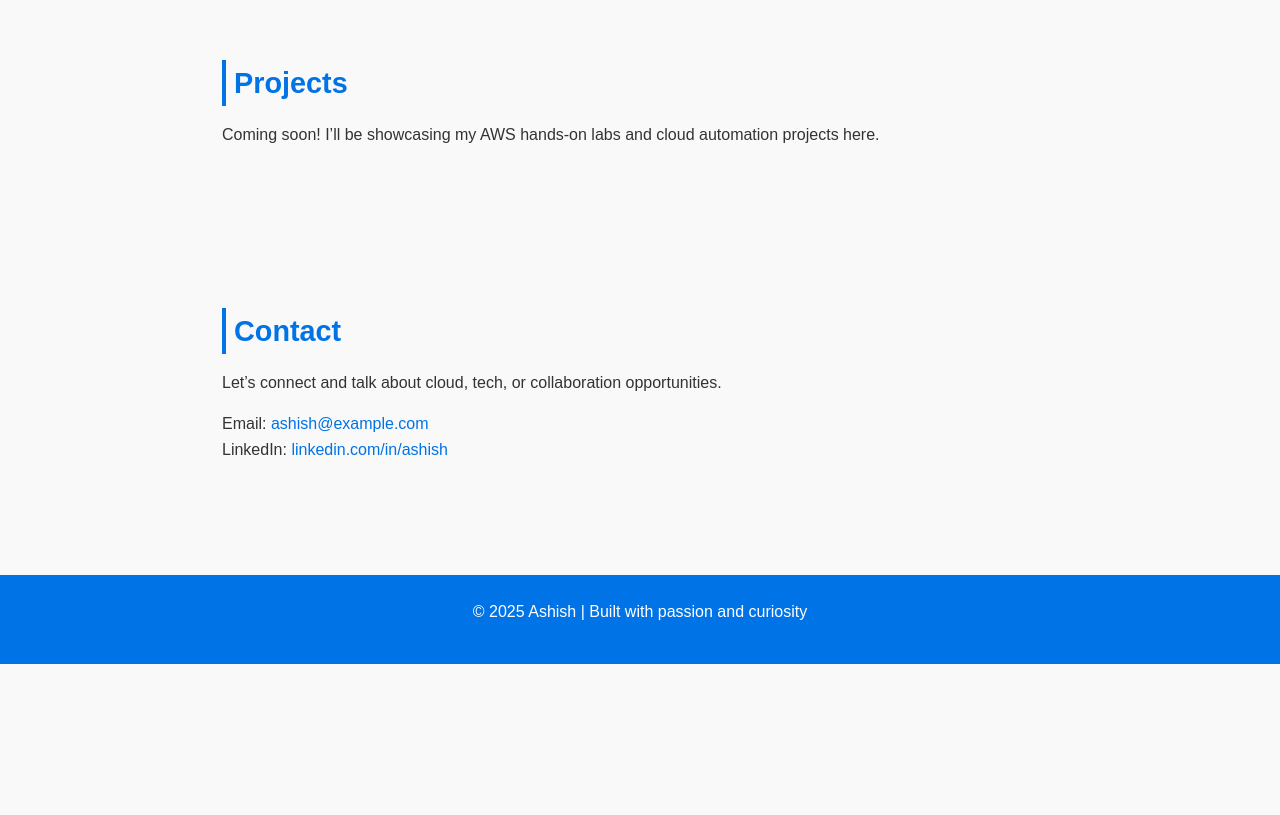
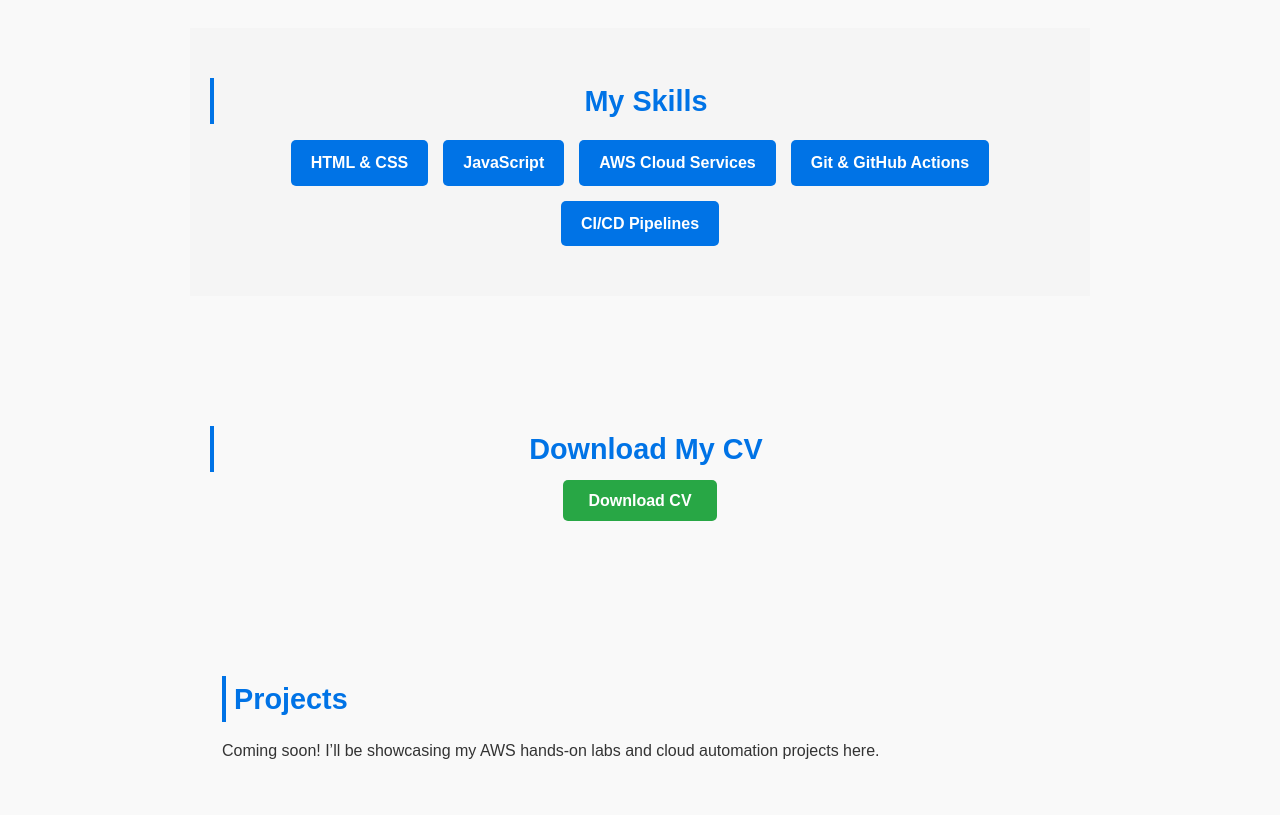
Before and after one commit to ripproaska/Static-web-page, a plain HTML site: page index.html in a window 1280 px wide. Shown: the part 1963-2778 px from the top of the page. Before the commit the page ends 2627 px from the top, so only its background shows below. Drawn offline with Linux system fonts and the light colour scheme.

Commit message:
add skill section

```diff
--- a/index.html
+++ b/index.html
@@ -57,6 +57,22 @@
         </div>
     </section>
 
+    <section id="skills">
+        <h2>My Skills</h2>
+        <ul class="skills-list">
+            <li>HTML & CSS</li>
+            <li>JavaScript</li>
+            <li>AWS Cloud Services</li>
+            <li>Git & GitHub Actions</li>
+            <li>CI/CD Pipelines</li>
+        </ul>
+    </section>
+
+    <section id="cv">
+        <h2>Download My CV</h2>
+        <a href="assets/My_CV.pdf" download class="download-btn">Download CV</a>
+    </section>
+
     <section id="projects">
         <h2>Projects</h2>
         <p>Coming soon! I’ll be showcasing my AWS hands-on labs and cloud automation projects here.</p>
--- a/style.css
+++ b/style.css
@@ -172,3 +172,46 @@ footer {
     from { opacity: 0; transform: translateY(20px); }
     to { opacity: 1; transform: translateY(0); }
 }
+/* Skills Section */
+#skills {
+    background-color: #f5f5f5;
+    padding: 50px 20px;
+    text-align: center;
+}
+
+.skills-list {
+    list-style: none;
+    padding: 0;
+    display: flex;
+    flex-wrap: wrap;
+    justify-content: center;
+    gap: 15px;
+}
+
+.skills-list li {
+    background-color: #0073e6;
+    color: #fff;
+    padding: 10px 20px;
+    border-radius: 5px;
+    font-weight: bold;
+}
+
+/* CV download button */
+#cv {
+    text-align: center;
+    padding: 50px 20px;
+}
+
+.download-btn {
+    background-color: #28a745;
+    color: white;
+    text-decoration: none;
+    padding: 12px 25px;
+    border-radius: 5px;
+    font-weight: bold;
+    transition: background-color 0.3s;
+}
+
+.download-btn:hover {
+    background-color: #218838;
+}
```
